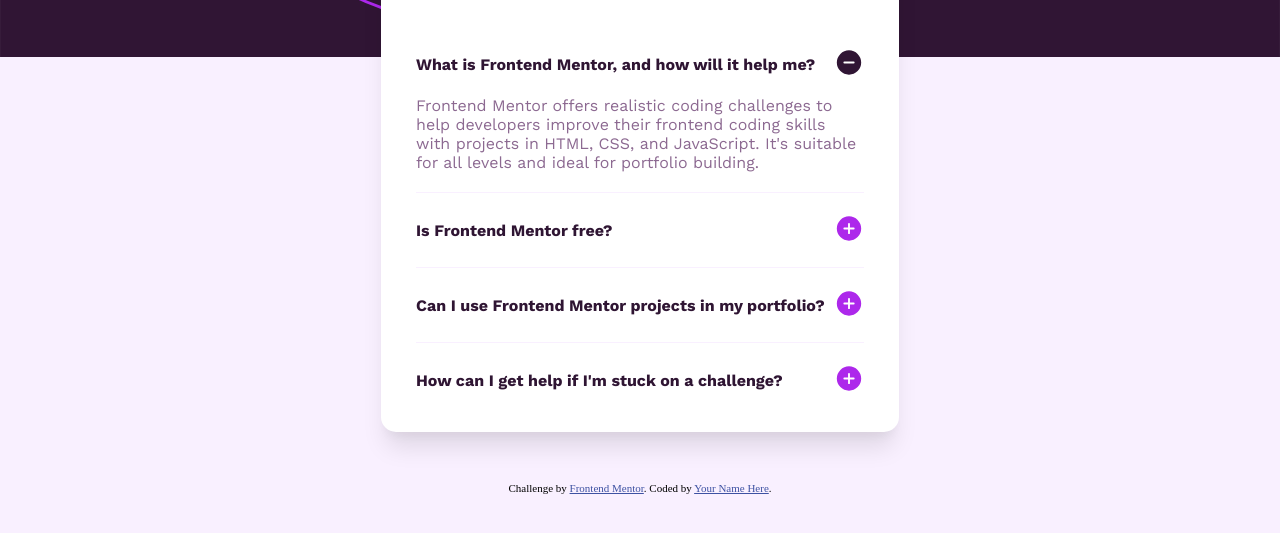
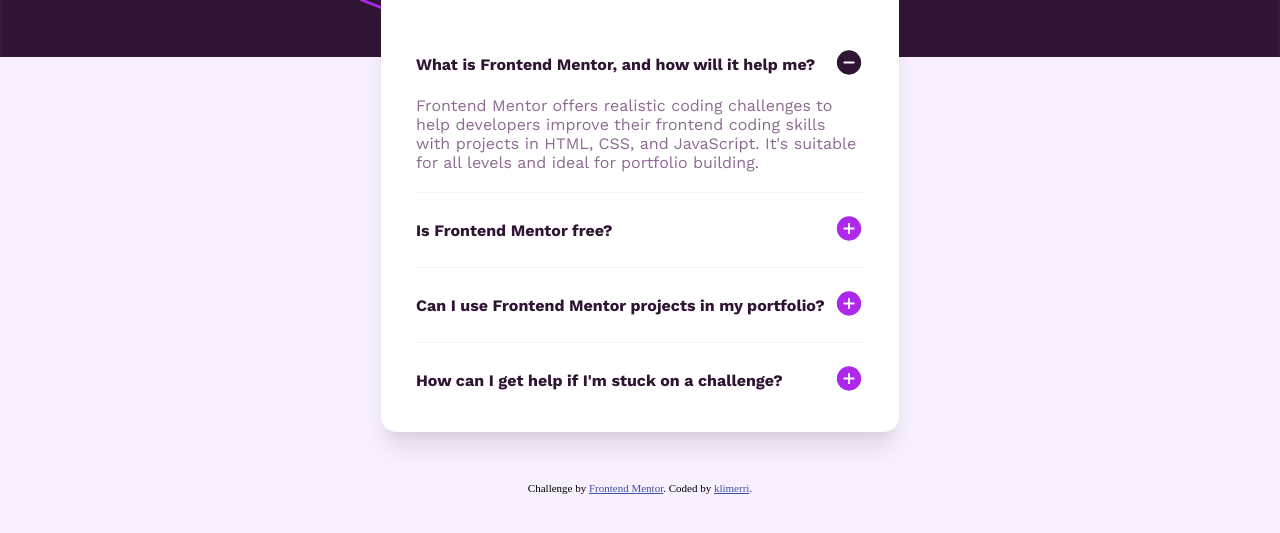
Before and after one commit to klimerri/faq, a plain HTML site: page index.html in a window 1280 px wide. Shown: the part 223-756 px from the top of the page. Drawn offline with nearby package versions, Linux system fonts and the light colour scheme.

Commit message:
add link

```diff
--- a/index.html
+++ b/index.html
@@ -77,7 +77,7 @@
 
   <div class="attribution">
     Challenge by <a href="https://www.frontendmentor.io?ref=challenge" target="_blank">Frontend Mentor</a>.
-    Coded by <a href="#">Your Name Here</a>.
+    Coded by <a href="https://github.com/klimerri">klimerri</a>.
   </div>
   <script src="script.js"></script>
 </body>
```
